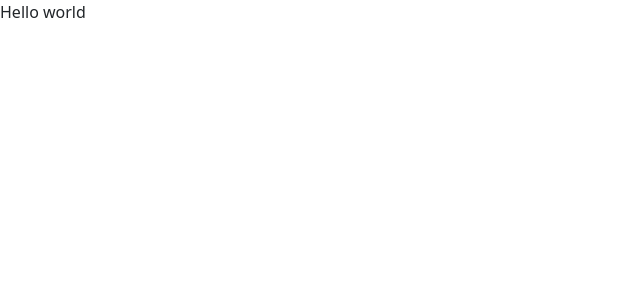
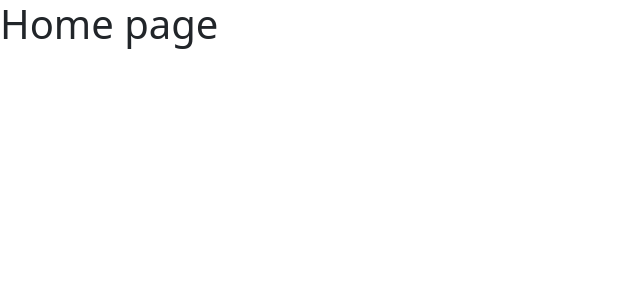
Before and after one commit to Emily0528/pizzeria-manager, a React (Create React App) app: page / in a window 1280 px wide. Shown: the top 300 px of the page, without its empty margins (0-640 px from the left). Built offline with nearby package versions, Linux system fonts and the light colour scheme.

Commit message:
Add basic pages and configure routes including 404

```diff
--- a/src/App.js
+++ b/src/App.js
@@ -1,9 +1,16 @@
+import React from 'react';
+import { Routes, Route } from 'react-router-dom';
+import TablesList from './components/pages/TablesList';
+import TableDetails from './components/pages/TableDetails';
+import NotFound from './components/pages/NotFound';
 
 function App() {
   return (
-    <div className="App">
-      <p>Hello world</p>
-    </div>
+    <Routes>
+      <Route path="/" element={<TablesList />} />
+      <Route path="/table/:id" element={<TableDetails />} />
+      <Route path="*" element={<NotFound />} />
+    </Routes>
   );
 }
 
--- /dev/null
+++ b/src/components/pages/NotFound.js
@@ -0,0 +1,11 @@
+import React from 'react';
+
+const NotFound = () => {
+  return (
+    <div>
+      <h1>404 – Page Not Found</h1>
+    </div>
+  );
+};
+
+export default NotFound;
--- /dev/null
+++ b/src/components/pages/TableDetails.js
@@ -0,0 +1,14 @@
+import React from 'react';
+import { useParams } from 'react-router-dom';
+
+const TableDetails = () => {
+  const { id } = useParams();
+
+  return (
+    <div>
+      <h1>Detail {id}</h1>
+    </div>
+  );
+};
+
+export default TableDetails;
--- /dev/null
+++ b/src/components/pages/TablesList.js
@@ -0,0 +1,11 @@
+import React from 'react';
+
+const TablesList = () => {
+  return (
+    <div>
+      <h1>Home page</h1>
+    </div>
+  );
+};
+
+export default TablesList;
--- a/src/index.js
+++ b/src/index.js
@@ -3,13 +3,16 @@ import ReactDOM from 'react-dom/client';
 import App from './App';
 import store from './store/store';
 import { Provider } from 'react-redux';
+import { BrowserRouter } from 'react-router-dom';
 import 'bootstrap/dist/css/bootstrap.min.css';
 
 const root = ReactDOM.createRoot(document.getElementById('root'));
 root.render(
   <React.StrictMode>
     <Provider store={store}>
-      <App />
+      <BrowserRouter>
+        <App />
+      </BrowserRouter>
     </Provider>
   </React.StrictMode>
 );
```
